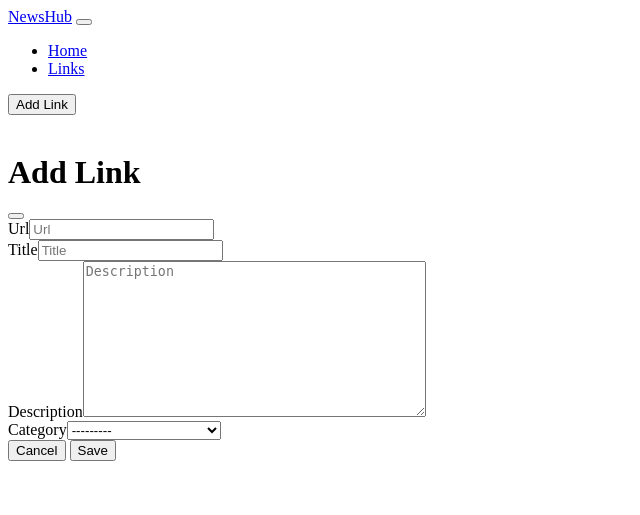
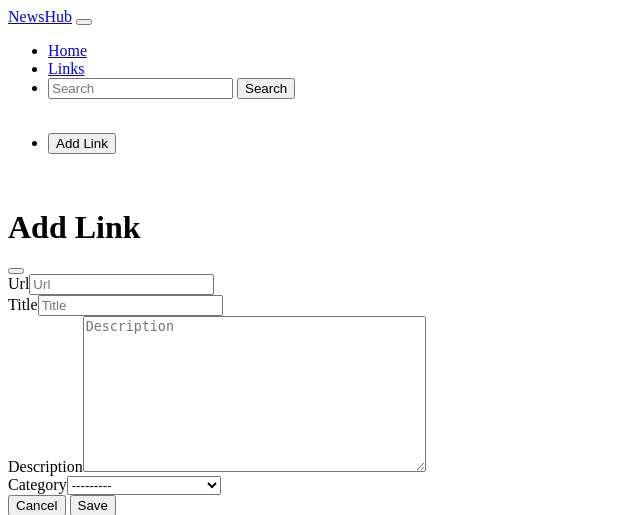
Before and after one commit to newshub-app/newshub, a Django app: template templates/menu.html in a window 1280 px wide. Shown: the top 515 px of the page, without its empty margins (0-640 px from the left). Run offline with Django 5.2, Linux system fonts and the light colour scheme; the template is opened without the code that fills it, so the values that code supplies are empty; data comes from the database, SQL or seed files in the repository; parts of the project's set-up code (start-up, migrations or seed data) failed here and were passed over; some libraries are stand-ins or nearby versions.

Commit message:
:recycle: embed search in the navbar

```diff
--- a/news/views.py
+++ b/news/views.py
@@ -29,6 +29,10 @@ class LinkCreateView(LoginRequiredMixin, CreateView):
     def get(self, request, *args, **kwargs):
         return HttpResponseNotAllowed(["POST"])
 
+    def form_valid(self, form):
+        form.instance.created_by = self.request.user
+        return super().form_valid(form)
+
 
 class LinkUpdateView(LoginRequiredMixin, UpdateView):
     model = Link
--- a/templates/menu.html
+++ b/templates/menu.html
@@ -28,14 +28,27 @@
                     >Links</a>
                 </li>
 
+                <li class="nav-item">
+                    <form target="{% url 'news:links' %}" class="d-flex" role="search">
+                        <input name="search" class="form-control me-2" type="search" placeholder="Search"
+                               aria-label="Search">
+                        <button class="btn btn-outline-primary" type="submit">Search</button>
+                    </form>
+                </li>
+
+                &nbsp;
+
+                <li class="nav-item">
+                    <button class="btn btn-outline-success justify-content-end"
+                            type="button"
+                            data-bs-toggle="modal"
+                            data-bs-target="#new-link-modal"
+                    >Add Link
+                    </button>
+                </li>
+
             </ul>
         </div>
-        <button class="btn btn-outline-primary justify-content-end"
-                type="button"
-                data-bs-toggle="modal"
-                data-bs-target="#new-link-modal"
-        >Add Link
-        </button>
     </div>
 </nav>
 &nbsp;
```
Also changed, not shown: news/filters.py (+3 -5 lines), news/templates/news/link_list.html (+0 -7 lines).
